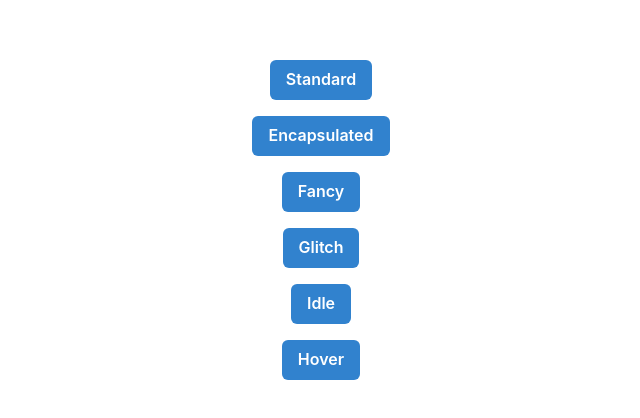
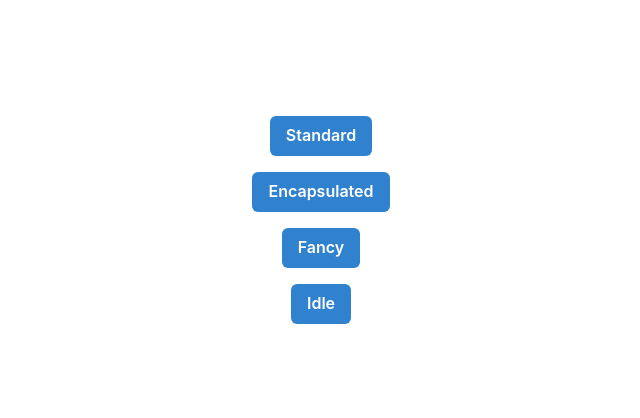
Before and after one commit to jacklion710/framer-motion-playground, a Next.js app: page /AnimMenu in a window 1280 px wide. Shown: the part 180-598 px from the top of the page, without its empty margins (319-959 px from the left). Built offline with nearby package versions, Linux system fonts and the light colour scheme.

Commit message:
Removed pages

```diff
--- a/pages/AnimMenu.tsx
+++ b/pages/AnimMenu.tsx
@@ -8,9 +8,7 @@ const AnimMenu = () => {
         <Link href="/" passHref><Button colorScheme="blue">Standard</Button></Link>
         <Link href="/Encapsulated" passHref><Button colorScheme="blue">Encapsulated</Button></Link>
         <Link href="/Fancy" passHref><Button colorScheme="blue">Fancy</Button></Link>
-        <Link href="/Glitch" passHref><Button colorScheme="blue">Glitch</Button></Link>
         <Link href="/Idle" passHref><Button colorScheme="blue">Idle</Button></Link>
-        <Link href="/Hover" passHref><Button colorScheme="blue">Hover</Button></Link>
       </VStack>
     </ChakraProvider>
   );
```
Also changed, not shown: pages/Hover.tsx (deleted, +0 -35 lines).
